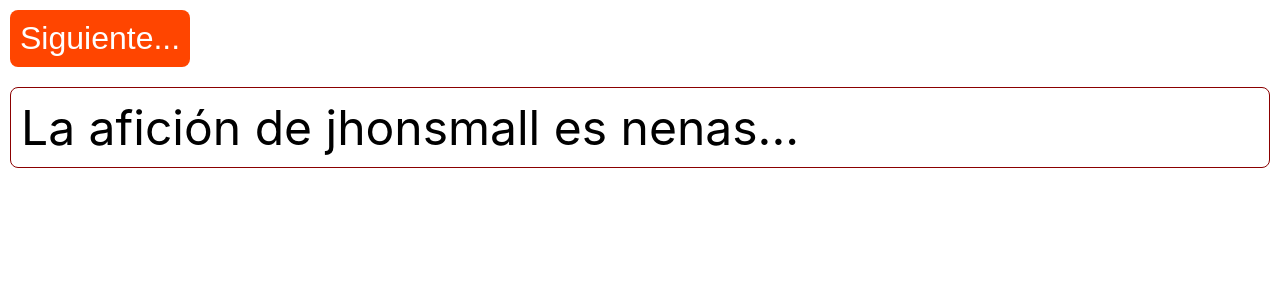
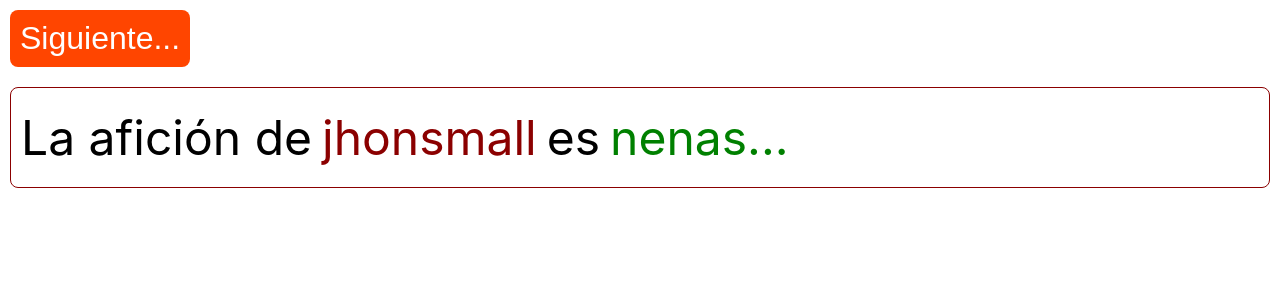
Before and after one commit to jhonsmall/react_jab, a React (Create React App) app: page / in a window 1280 px wide. Shown: the top 300 px of the page. Built offline with nearby package versions, Linux system fonts and the light colour scheme.

Commit message:
listas las aficiones

```diff
--- a/src/App.css
+++ b/src/App.css
@@ -23,7 +23,7 @@
 
  }
 
- button{
+ .button{
     background-color: orangered;
     color: white;
     border: none;
@@ -33,3 +33,23 @@
     margin: 10px;
     outline: none;
  }
+
+ .button:hover {
+    background-position: 100% 0;
+    -o-transition: all .4s ease-in-out;
+    -webkit-transition: all .4s ease-in-out;
+    transition: all .4s ease-in-out;
+    cursor: pointer;
+ }
+
+ .nombre {
+   font-size: 3rem;
+   margin: 10px;
+   color: darkred;
+ }
+
+ .aficion {
+   font-size: 3rem;
+   margin: 10px;
+   color: green;
+ }
--- a/src/App.js
+++ b/src/App.js
@@ -28,13 +28,18 @@ const [aficiones, setAficiones] = useState({});
 
   return (
     <>
-    <button onClick={() => {
-      Siguiente();
-    }}>Siguiente...</button>
+      <button
+        className="button"
+        onClick={() => {
+          Siguiente();
+        }}
+      >
+        Siguiente...
+      </button>
 
-    <div className='caja'>
-      <Aficion nombre={aficiones.nombre} aficion={aficiones.aficion} />
-    </div>
+      <div className="caja">
+        <Aficion nombre={aficiones.nombre} aficion={aficiones.aficion} />
+      </div>
     </>
   );
 };
--- a/src/components/aficion.js
+++ b/src/components/aficion.js
@@ -1,9 +1,12 @@
-import React from 'react'
+import React from 'react';
 
-const Aficion = ({nombre='jhonsmall', aficion='nenas...'}) => {
+const Aficion = ({ nombre = 'jhonsmall', aficion = 'nenas...' }) => {
   return (
-    <div>La afición de {nombre} es {aficion}</div>
-  )
-}
+    <>
+      <div>La afición de </div> <div className="nombre">{nombre}</div>{' '}
+      <div>es</div> <div className="aficion">{aficion}</div>
+    </>
+  );
+};
 
-export default Aficion
+export default Aficion;
```
